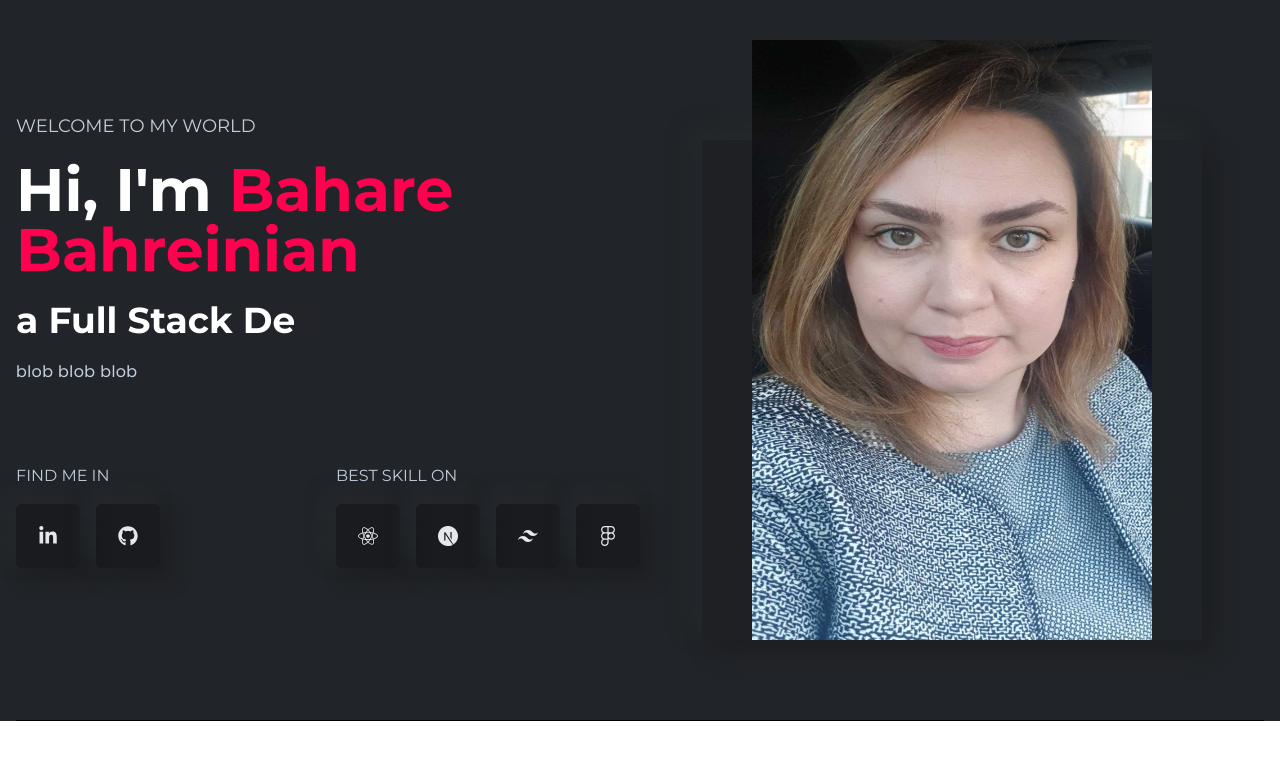
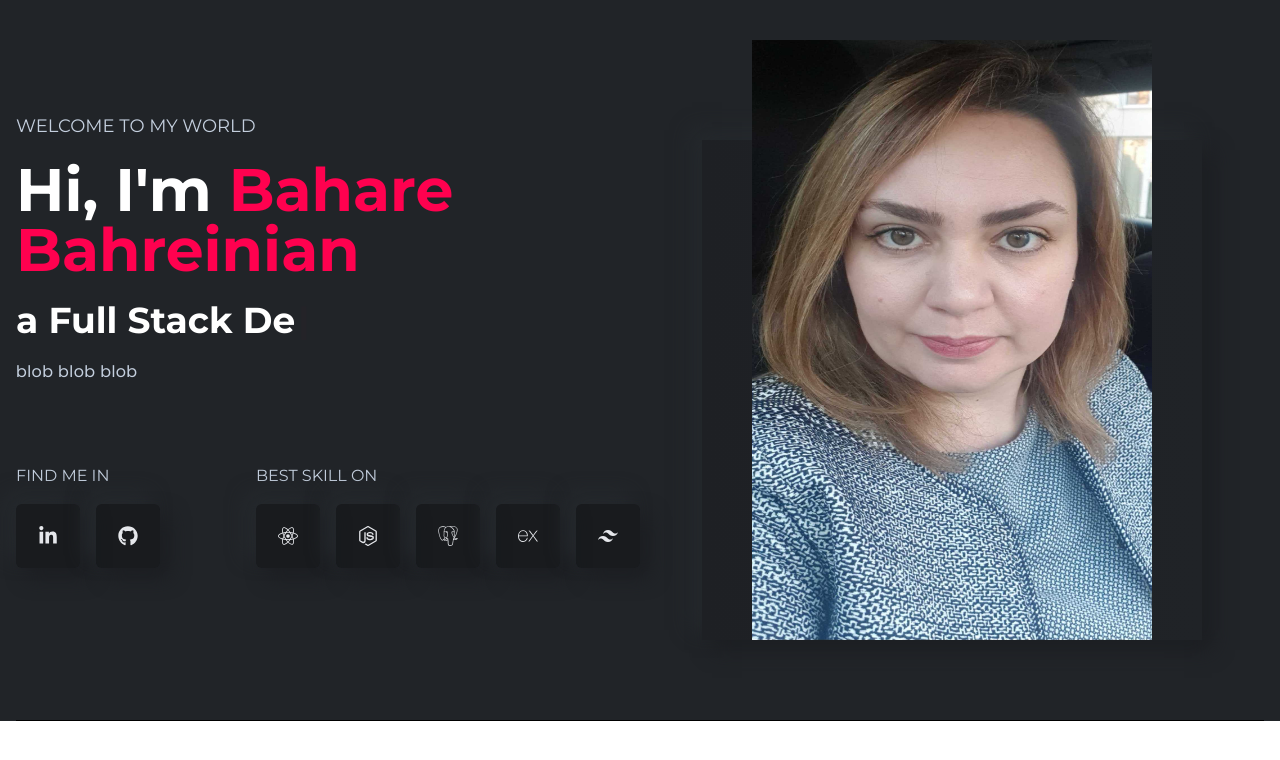
Before and after one commit to Bahare09/portfolio-Bahare, a React (Create React App) app in the folder portfolio/: page / in a window 1280 px wide. Shown: the top 760 px of the page. Built offline with nearby package versions, Linux system fonts and the light colour scheme.

Commit message:
best skils

```diff
--- a/portfolio/src/components/banner/Media.jsx
+++ b/portfolio/src/components/banner/Media.jsx
@@ -1,9 +1,13 @@
 import React from "react";
 import { FaLinkedinIn, FaReact, FaGithub } from "react-icons/fa";
-import { SiTailwindcss, SiFigma, SiNextdotjs } from "react-icons/si";
+import {
+  SiTailwindcss,
+  SiExpress,
+  SiNodedotjs,
+  SiPostgresql,
+} from "react-icons/si";
 
 const Media = () => {
-  // Define your LinkedIn and GitHub URLs
   const linkedinUrl =
     "https://www.linkedin.com/in/bahare-bahreinian-002843246/";
   const githubUrl = "https://github.com/Bahare09";
@@ -13,7 +17,6 @@ const Media = () => {
       <div>
         <h2 className="text-base uppercase font-titleFont mb-4">Find me in</h2>
         <div className="flex gap-4">
-          {/* Create a link to your LinkedIn profile */}
           <a
             href={linkedinUrl}
             target="_blank"
@@ -22,7 +25,6 @@ const Media = () => {
           >
             <FaLinkedinIn />
           </a>
-          {/* Create a link to your GitHub profile */}
           <a
             href={githubUrl}
             target="_blank"
@@ -42,13 +44,17 @@ const Media = () => {
             <FaReact />
           </span>
           <span className="bannerIcon">
-            <SiNextdotjs />
+            <SiNodedotjs />
+          </span>
+          <span className="bannerIcon">
+            <SiPostgresql />
+          </span>
+
+          <span className="bannerIcon">
+            <SiExpress />
           </span>
           <span className="bannerIcon">
             <SiTailwindcss />
-          </span>
-          <span className="bannerIcon">
-            <SiFigma />
           </span>
         </div>
       </div>
```
